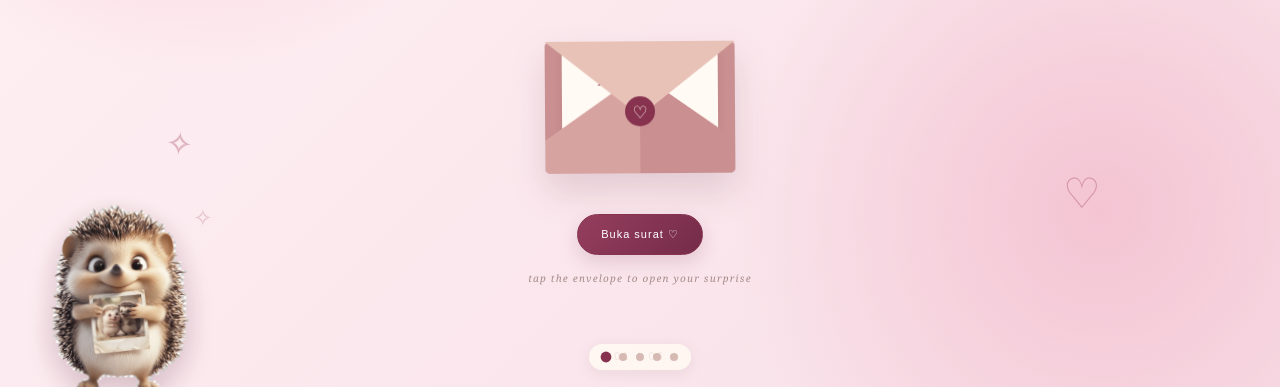
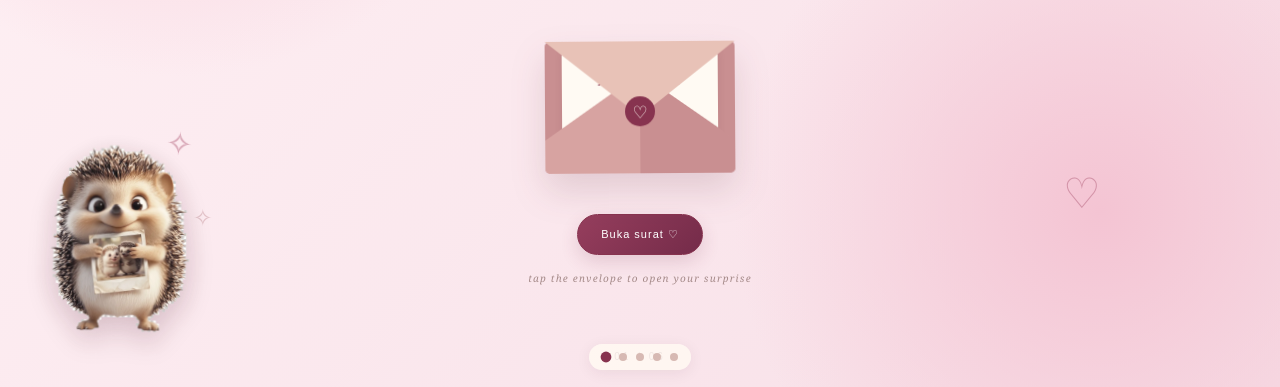
Before and after one commit to Rafki-vini/for-vini, a plain HTML site: page index.html in a window 1280 px wide. Shown: the part 413-800 px from the top of the page. Drawn offline with Linux system fonts and the light colour scheme.

Commit message:
Update page mascot positioning in home section
Adjust the position of the page mascot on the home page.

```diff
--- a/style.css
+++ b/style.css
@@ -855,7 +855,7 @@ body { background: #fbe5ec; }
 }
 .page-mascot img { filter: drop-shadow(0 8px 12px rgba(83,31,52,.12)); }
 .content, .opening-scene { position: relative; z-index: 1; }
-.home .page-mascot { left: 1.5%; right: auto; bottom: -10px; width: clamp(130px, 17vw, 200px); }
+.home .page-mascot { left: 1.5%; right: auto; bottom: 50px; width: clamp(130px, 17vw, 200px); }
 .letter-slide .page-mascot { right: 1%; bottom: -12px; width: clamp(150px, 19vw, 225px); }
 .memories-slide .page-mascot { right: 1%; bottom: -10px; width: clamp(125px, 16vw, 185px); }
 .wish-slide .page-mascot {
```
